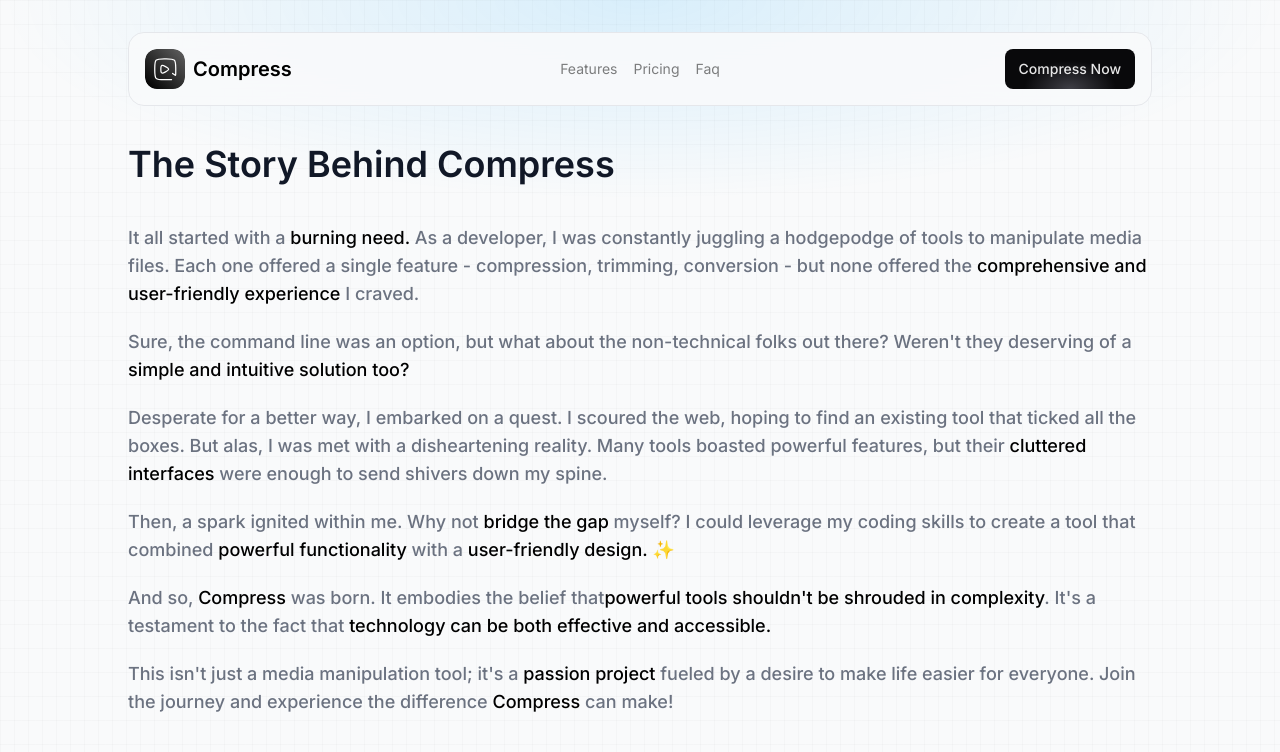
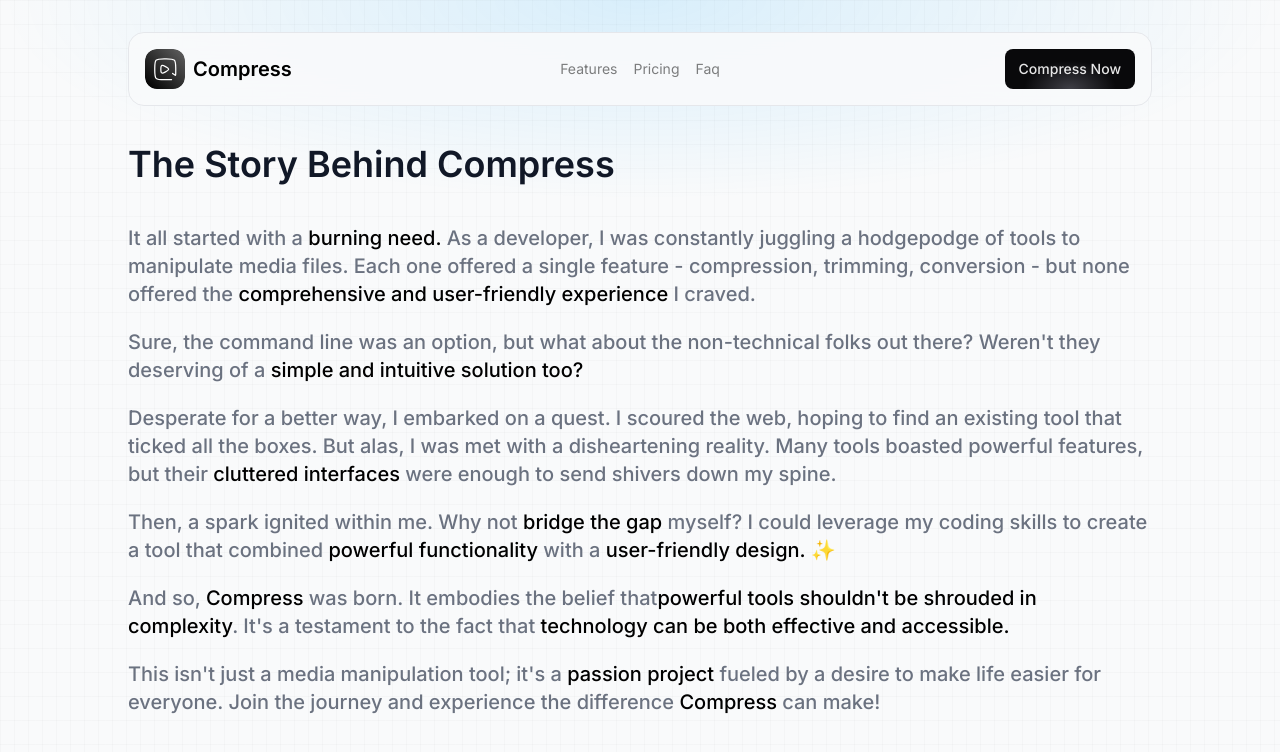
Before and after one commit to pranavp10/video-compress, a Next.js app: page /about in a window 1280 px wide. Shown: the top 752 px of the page. Built offline with nearby package versions, Linux system fonts and the light colour scheme; no server answers.

Commit message:
updated font size

```diff
--- a/app/about/page.tsx
+++ b/app/about/page.tsx
@@ -4,7 +4,7 @@ const Page = () => {
       <h1 className="text-4xl font-bold  lg lg:font-semibold text-gray-900">
         The Story Behind Compress
       </h1>
-      <div className="sm:text-lg space-y-5 text-gray-500 font-medium">
+      <div className="text-lg sm:text-xl space-y-5 text-gray-500 font-medium">
         <p>
           It all started with a{" "}
           <span className="text-black">burning need.</span> As a developer, I
```
